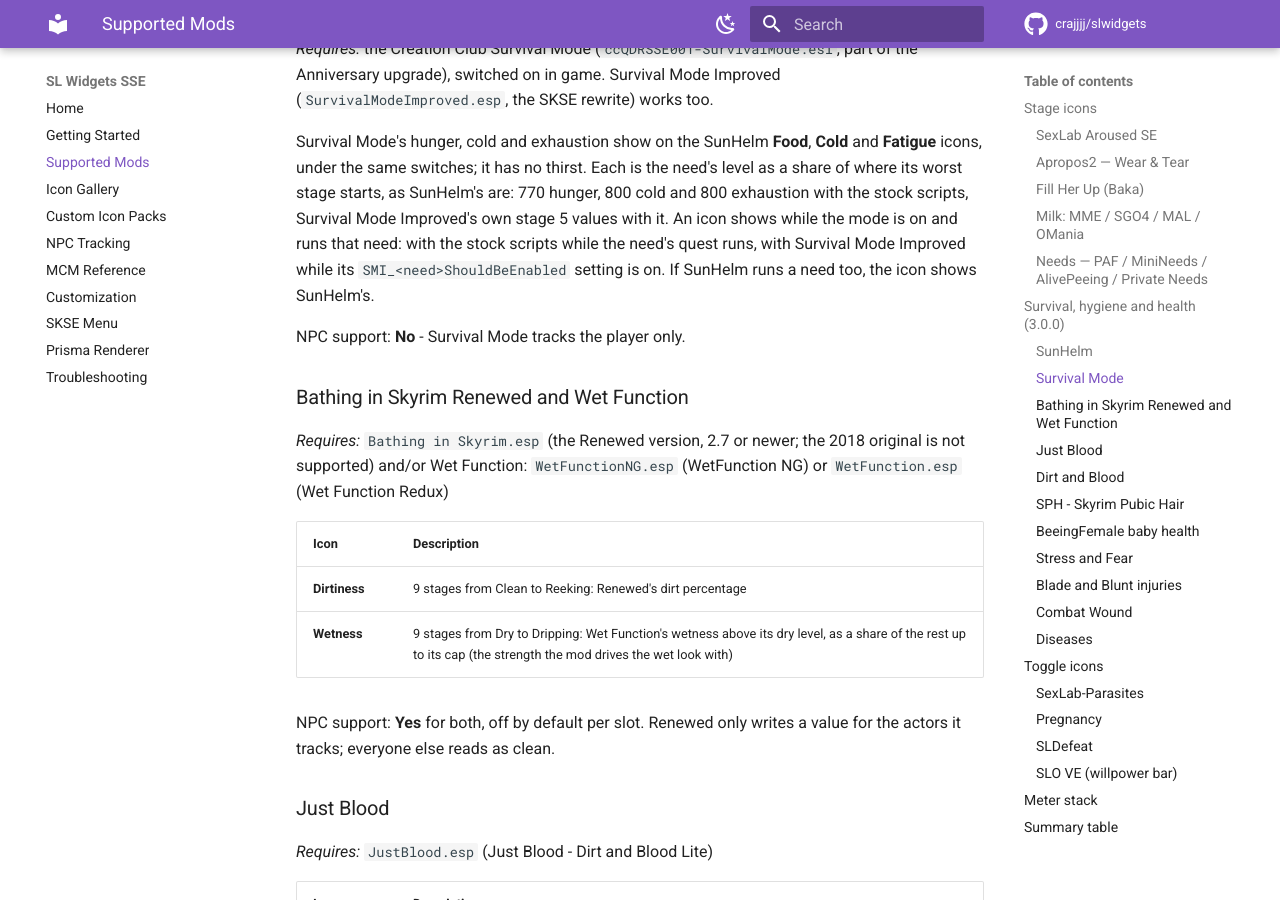
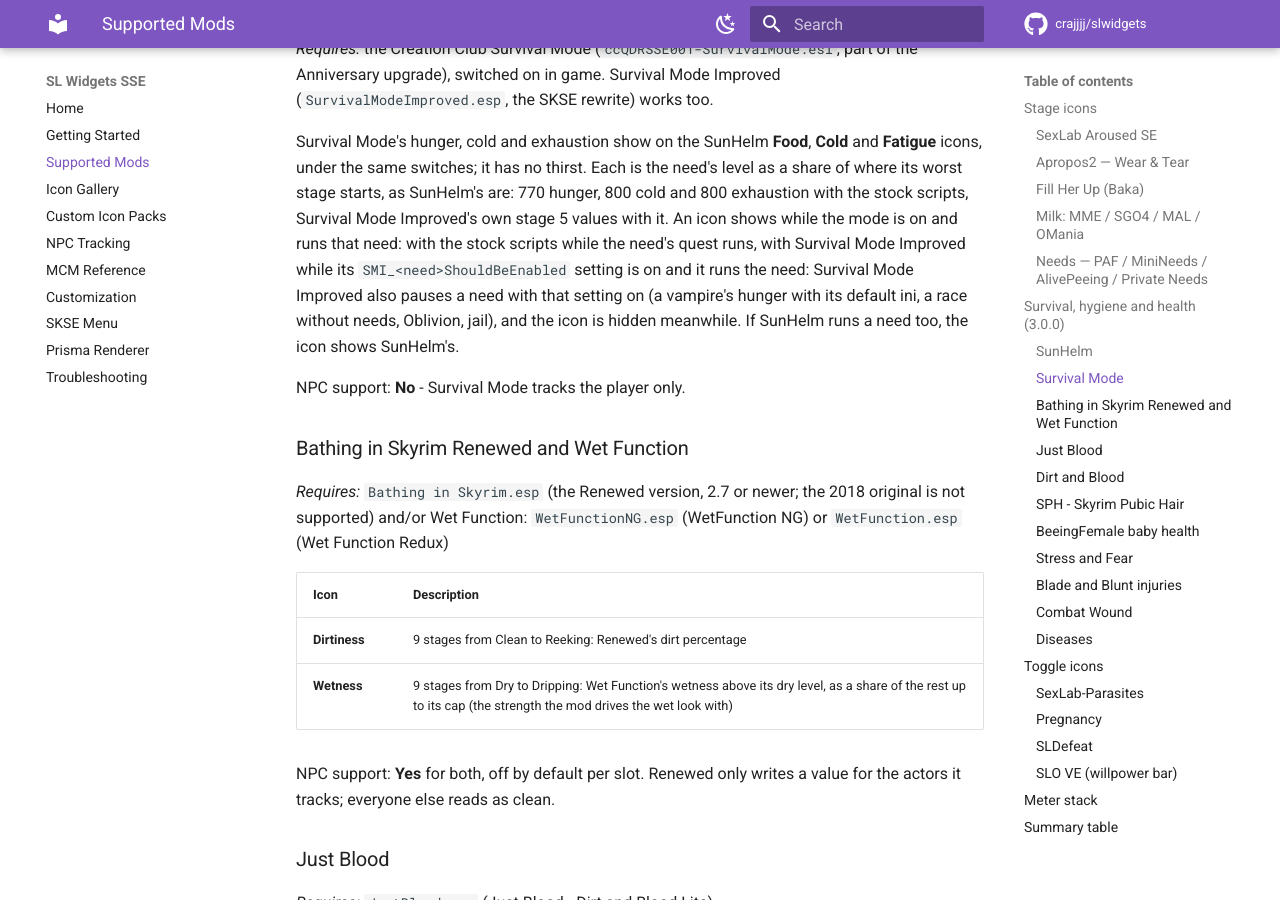
Before and after one commit to crajjjj/slwidgets, an MkDocs documentation site: the page built from docs/supported-mods.md, in a window 1280 px wide and 900 px high, scrolled down 3886 px. Built offline with MkDocs 1.6.1 and Material for MkDocs 9.7.7, drawn with Linux system fonts in a browser that asks for light colours; comment, search, counter and statistics services are not loaded.

```diff
--- a/docs/supported-mods.md
+++ b/docs/supported-mods.md
@@ -120,7 +120,7 @@
 
 *Requires:* the Creation Club Survival Mode (`ccQDRSSE001-SurvivalMode.esl`, part of the Anniversary upgrade), switched on in game. Survival Mode Improved (`SurvivalModeImproved.esp`, the SKSE rewrite) works too.
 
-Survival Mode's hunger, cold and exhaustion show on the SunHelm **Food**, **Cold** and **Fatigue** icons, under the same switches; it has no thirst. Each is the need's level as a share of where its worst stage starts, as SunHelm's are: 770 hunger, 800 cold and 800 exhaustion with the stock scripts, Survival Mode Improved's own stage 5 values with it. An icon shows while the mode is on and runs that need: with the stock scripts while the need's quest runs, with Survival Mode Improved while its `SMI_<need>ShouldBeEnabled` setting is on. If SunHelm runs a need too, the icon shows SunHelm's.
+Survival Mode's hunger, cold and exhaustion show on the SunHelm **Food**, **Cold** and **Fatigue** icons, under the same switches; it has no thirst. Each is the need's level as a share of where its worst stage starts, as SunHelm's are: 770 hunger, 800 cold and 800 exhaustion with the stock scripts, Survival Mode Improved's own stage 5 values with it. An icon shows while the mode is on and runs that need: with the stock scripts while the need's quest runs, with Survival Mode Improved while its `SMI_<need>ShouldBeEnabled` setting is on and it runs the need: Survival Mode Improved also pauses a need with that setting on (a vampire's hunger with its default ini, a race without needs, Oblivion, jail), and the icon is hidden meanwhile. If SunHelm runs a need too, the icon shows SunHelm's.
 
 NPC support: **No** - Survival Mode tracks the player only.
 
```
Also changed, not shown: CLAUDE.md (+1 -1 lines), 10 other files.
